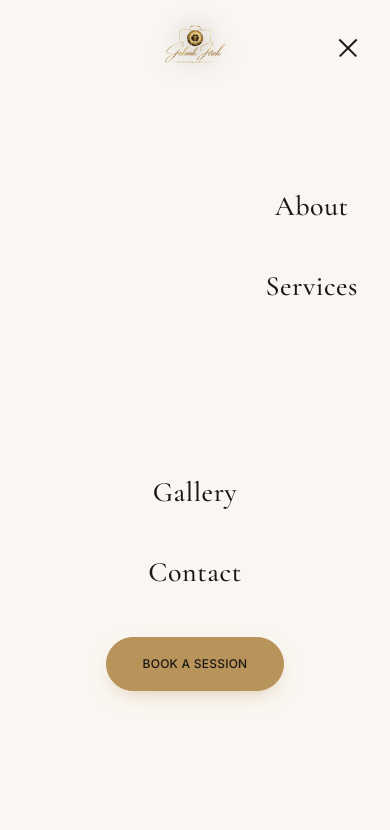
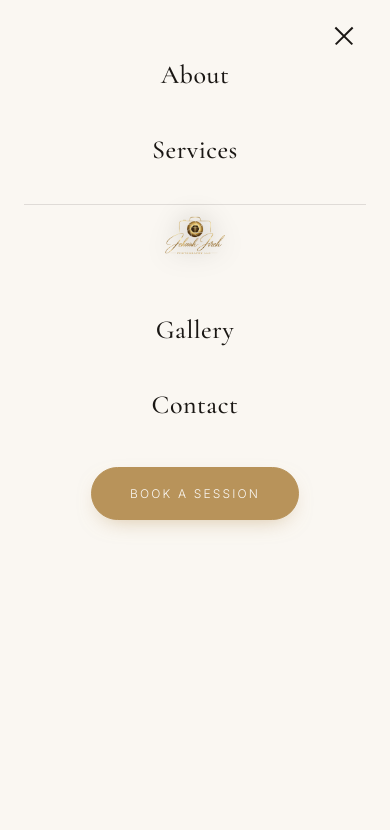
Before and after one commit to quis567/jehovah-jireh-photography, a plain HTML site: page index.html in a window 390 px wide. Both pictures are taken after a click on the button "Menu". Shown: the top 830 px of the page. Drawn offline with nearby package versions, Linux system fonts and the light colour scheme.

Commit message:
fix(mobile-nav): rebuild drawer as full-screen scrollable overlay
Replace fragile fixed-positioning of left/right link groups (which were overlapping on shorter phones and showing page content through the gaps) with a proper full-screen flex column that stacks About/Services, gold divider, Gallery/Contact, and Book button. Same fix applied to /book/ page nav for consistency.

```diff
--- a/index.html
+++ b/index.html
@@ -847,33 +847,66 @@
     .nav__brand img { height: 68px; }
     .nav.scrolled .nav__brand img { height: 54px; }
 
-    /* Mobile drawer */
-    .nav.menu-open { background: var(--cream); }
-    .nav.menu-open::before {
-      content:''; position: fixed; inset: 0; background: var(--cream); z-index: -1;
+    /* Mobile drawer — full-screen scrollable */
+    .nav.menu-open {
+      position: fixed;
+      inset: 0;
+      display: flex;
+      flex-direction: column;
+      align-items: center;
+      gap: 0;
+      padding: 14px 24px 48px;
+      background: var(--cream);
+      overflow-y: auto;
+      box-shadow: none;
+      backdrop-filter: none;
+      -webkit-backdrop-filter: none;
+    }
+    .nav.menu-open .nav__brand {
+      grid-column: auto;
+      justify-self: auto;
+      margin-bottom: 8px;
+    }
+    .nav.menu-open .nav__toggle {
+      position: absolute;
+      top: 14px;
+      right: 24px;
     }
     .nav.menu-open .nav__links {
-      display: flex !important; flex-direction: column;
-      align-items: center; justify-content: center;
-      gap: 26px;
-      position: fixed; left: 0; right: 0;
-      background: var(--cream);
-      padding: 0 32px;
+      display: flex !important;
+      flex-direction: column;
+      align-items: center;
+      gap: 24px;
+      width: 100%;
+      max-width: 420px;
+      position: static;
+      background: transparent;
+      padding: 0;
+      grid-column: auto;
+      justify-self: auto;
     }
-    .nav.menu-open .nav__links--left  { top: 120px; bottom: 56%; }
-    .nav.menu-open .nav__links--right { top: 44%;  bottom: 60px; }
-    .nav.menu-open .nav__links a {
-      color: var(--ink);
+    .nav.menu-open .nav__links--left {
+      margin-top: 36px;
+      padding-bottom: 28px;
+      border-bottom: 1px solid var(--rule);
+    }
+    .nav.menu-open .nav__links--right {
+      margin-top: 24px;
+    }
+    .nav.menu-open .nav__links a:not(.btn) {
+      color: var(--ink) !important;
       font-family: var(--serif);
-      font-size: 28px;
+      font-size: 26px;
       letter-spacing: 0.02em;
       text-transform: none;
       font-weight: 500;
+      padding: 4px 8px;
     }
-    .nav.menu-open .nav__links a::after { display: none; }
+    .nav.menu-open .nav__links a:not(.btn)::after { display: none; }
     .nav.menu-open .nav__links--right .btn {
-      margin: 12px auto 0;
-      font-size: 12px; padding: 16px 36px;
+      margin: 12px 0 0;
+      font-size: 12px;
+      padding: 16px 38px;
       font-family: 'Inter', sans-serif;
       text-transform: uppercase;
     }
```
Also changed, not shown: book/index.html (+29 -13 lines).
